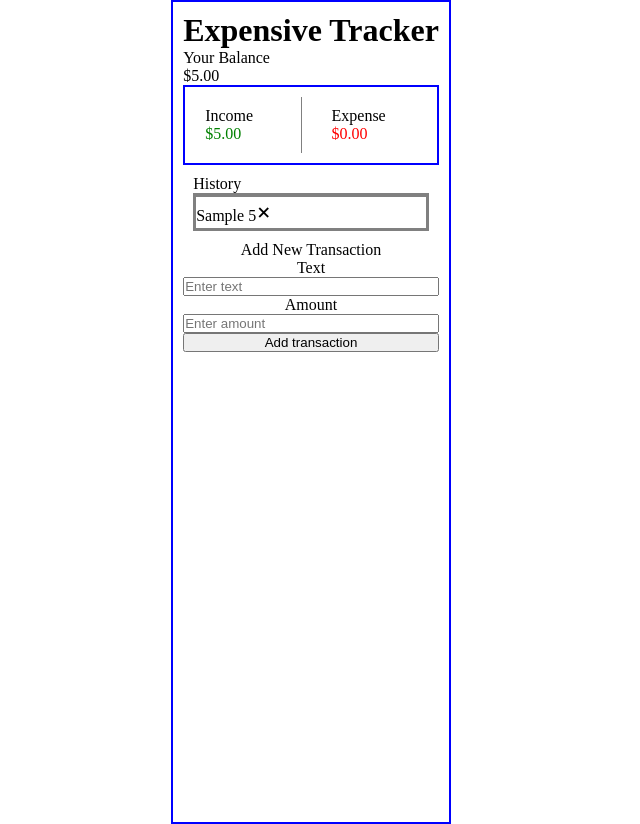
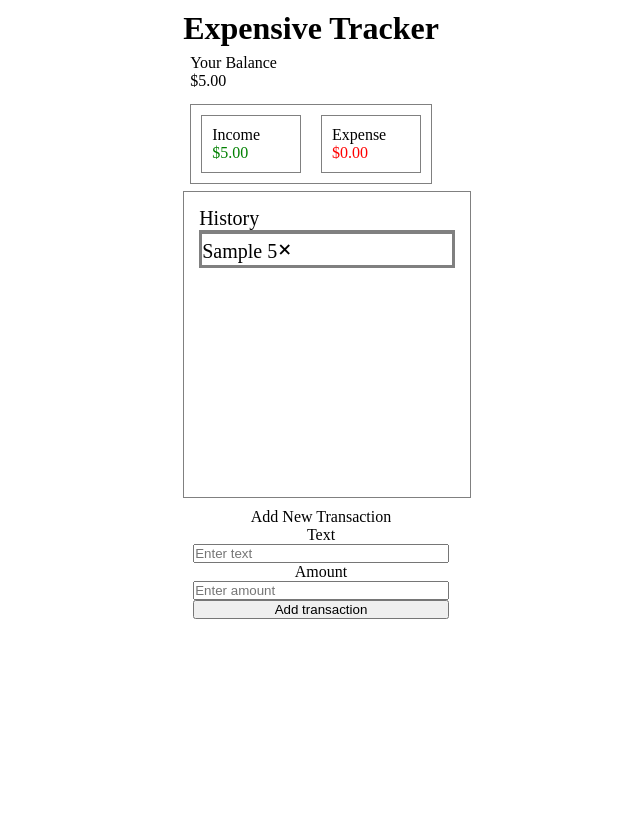
Before and after one commit to kareemIt/Expense-Tracker, a React (Create React App) app: page / in a window 1280 px wide. Both pictures are taken after typing "Sample", "5" into the empty fields and a click on the button "Add transaction". Shown: the whole page, without its empty margins (329-969 px from the left). After the commit the page ends 800 px from the top, so only its background shows below. Built offline with nearby package versions, Linux system fonts and the light colour scheme.

Commit message:
css changes

```diff
--- a/src/App.js
+++ b/src/App.js
@@ -16,6 +16,9 @@ export default function App() {
 
   function handleUserAmount(e) {
     setAmount(e.target.value);
+  }
+  function onRemoveItem(index) {
+    setHistory(history.filter((_history, i) => i != index));
   }
 
   function sumbitInfo() {
@@ -51,7 +54,7 @@ export default function App() {
         </div>
         <div className="history">
           <p className="history-border">History</p>
-          <History listOfTasks={history} />
+          <History listOfTasks={history} onRemoveItem={onRemoveItem} />
         </div>
         <div className="new-transactions">
           <p>Add New Transaction</p>
--- a/src/component/History.js
+++ b/src/component/History.js
@@ -1,7 +1,7 @@
 import React, { useState } from 'react';
 import './style.css';
 
-const History = ({ listOfTasks }) => {
+const History = ({ listOfTasks, onRemoveItem }) => {
   return (
     <div className="inner-container">
       <div>
@@ -10,7 +10,10 @@ const History = ({ listOfTasks }) => {
           return (
             <div className="individual-task" key={index}>
               {task.task} {task.amount}
-              <button className="remove-button">
+              <button
+                className="remove-button"
+                onClick={() => onRemoveItem(index)}
+              >
                 <span>+</span>
               </button>
             </div>
--- a/src/style.css
+++ b/src/style.css
@@ -3,12 +3,10 @@
   margin: 0px;
 }
 
-body {
-  /* background: #ee4266; */
-}
 .container {
-  border: 2px blue solid;
+  /* border: 2px blue solid; */
   height: 100vh;
+  max-height: 550px;
   width: max-content;
   margin: 0 auto;
   padding: 10px;
@@ -16,11 +14,14 @@ body {
 
 .balance {
   text-align: left;
+  padding: 7px;
 }
 
 .income-expense {
-  border: solid blue 2px;
+  /* border: solid blue 2px; */
   display: flex;
+  border: grey 1px solid;
+  margin: 7px;
 }
 
 .income {
@@ -28,6 +29,7 @@ body {
   margin: 10px;
   width: 100%;
   border-right: grey 1px solid;
+  border: grey 1px solid;
 }
 
 .number-income {
@@ -38,6 +40,7 @@ body {
   padding: 10px;
   margin: 10px;
   width: 100%;
+  border: grey 1px solid;
 }
 
 .number-expense {
@@ -45,8 +48,13 @@ body {
 }
 
 .history {
-  /* border-bottom: 0.5px grey solid; */
-  padding: 10px;
+  border: 1px grey solid;
+  padding: 15px;
+  height: 50%;
+  width: 100%;
+  max-width: 500px;
+  overflow: auto;
+  font-size: 20px;
 }
 
 .new-transactions {
@@ -54,6 +62,7 @@ body {
   flex-direction: column;
   width: 100%;
   text-align: center;
+  padding: 10px;
 }
 
 .history-border {
```
